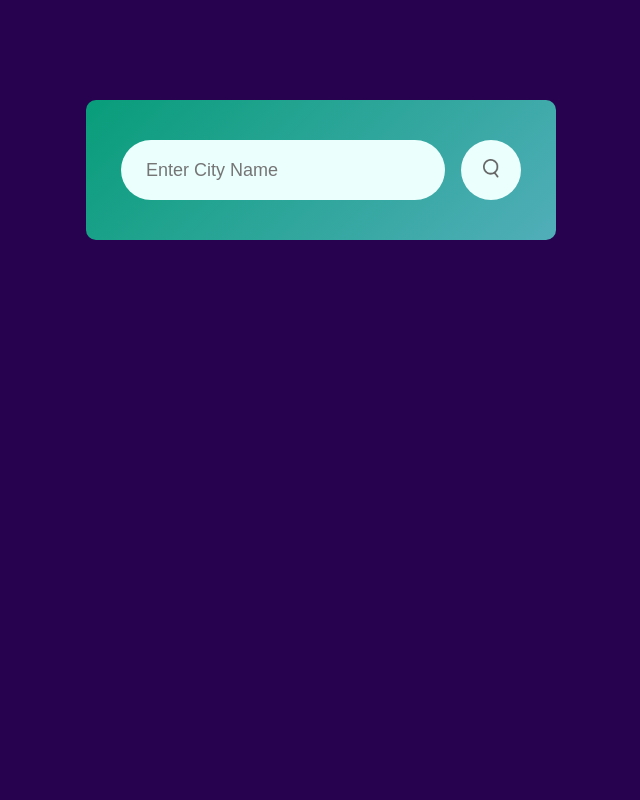
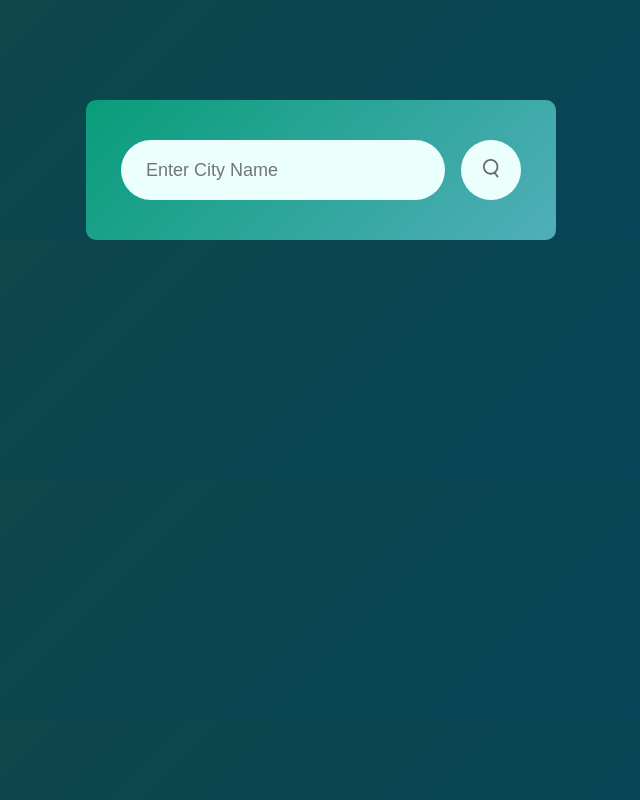
Before and after one commit to KirtiKamal/Weather-App, a plain HTML site: page index.html in a window 1280 px wide. Shown: the whole page, without its empty margins (319-959 px from the left). Drawn offline with Linux system fonts and the light colour scheme.

Commit message:
added bg

```diff
--- a/style.css
+++ b/style.css
@@ -5,8 +5,9 @@
     box-sizing: border-box;
 }
 body{
-    background: #27024f;
+    background: linear-gradient(135deg, #0f4847, hsl(197, 88%, 19%));
 }
+
 .card{
     width: 90%;
     max-width: 470px;
```
